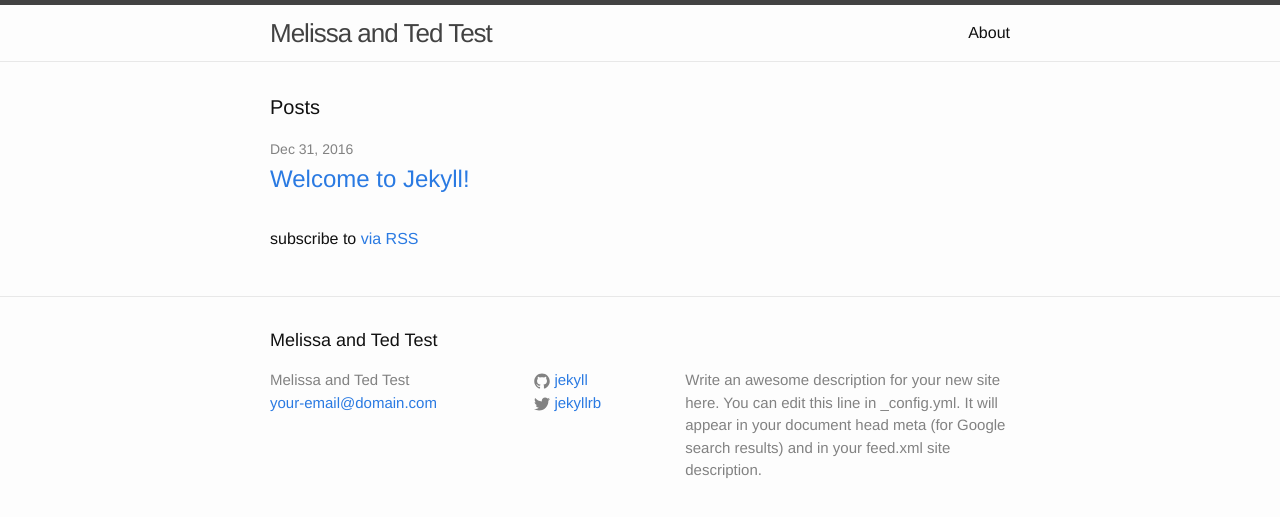
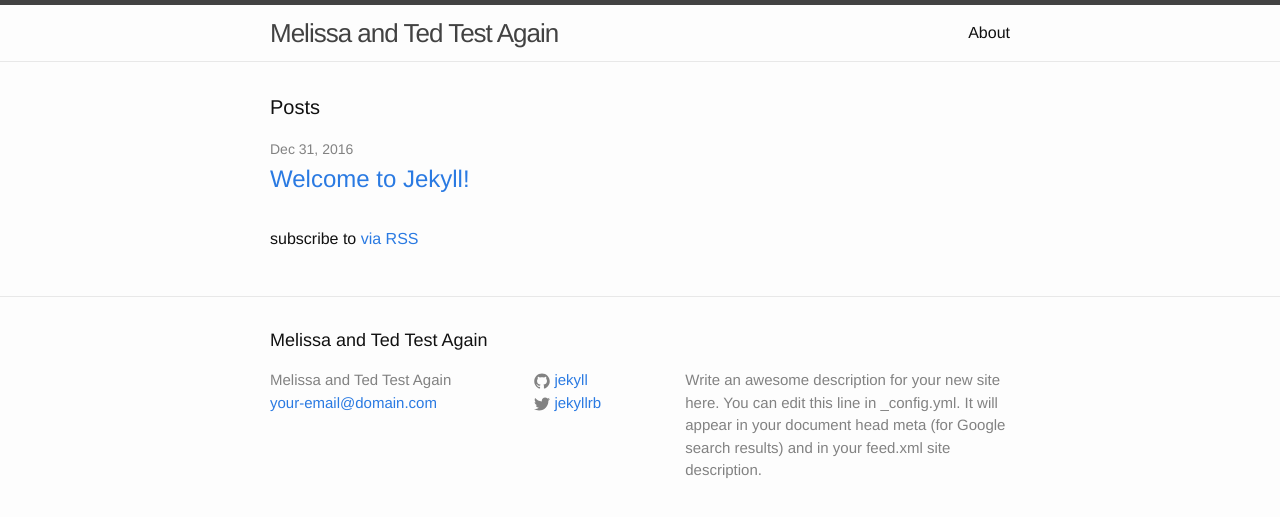
Before and after one commit to TedCleborne/TedCleborne.github.io, a Jekyll site: the page built from index.html, in a window 1280 px wide. Shown: the top 517 px of the page. Built offline with Jekyll 4.4.1, drawn with Linux system fonts in a browser that asks for light colours.

Commit message:
Summary Again
Description Again

```diff
--- a/_config.yml
+++ b/_config.yml
@@ -6,7 +6,7 @@
 # 'jekyll serve'. If you change this file, please restart the server process.
 
 # Site settings
-title: Melissa and Ted Test
+title: Melissa and Ted Test Again
 email: your-email@domain.com
 description: > # this means to ignore newlines until "baseurl:"
   Write an awesome description for your new site here. You can edit this
```
